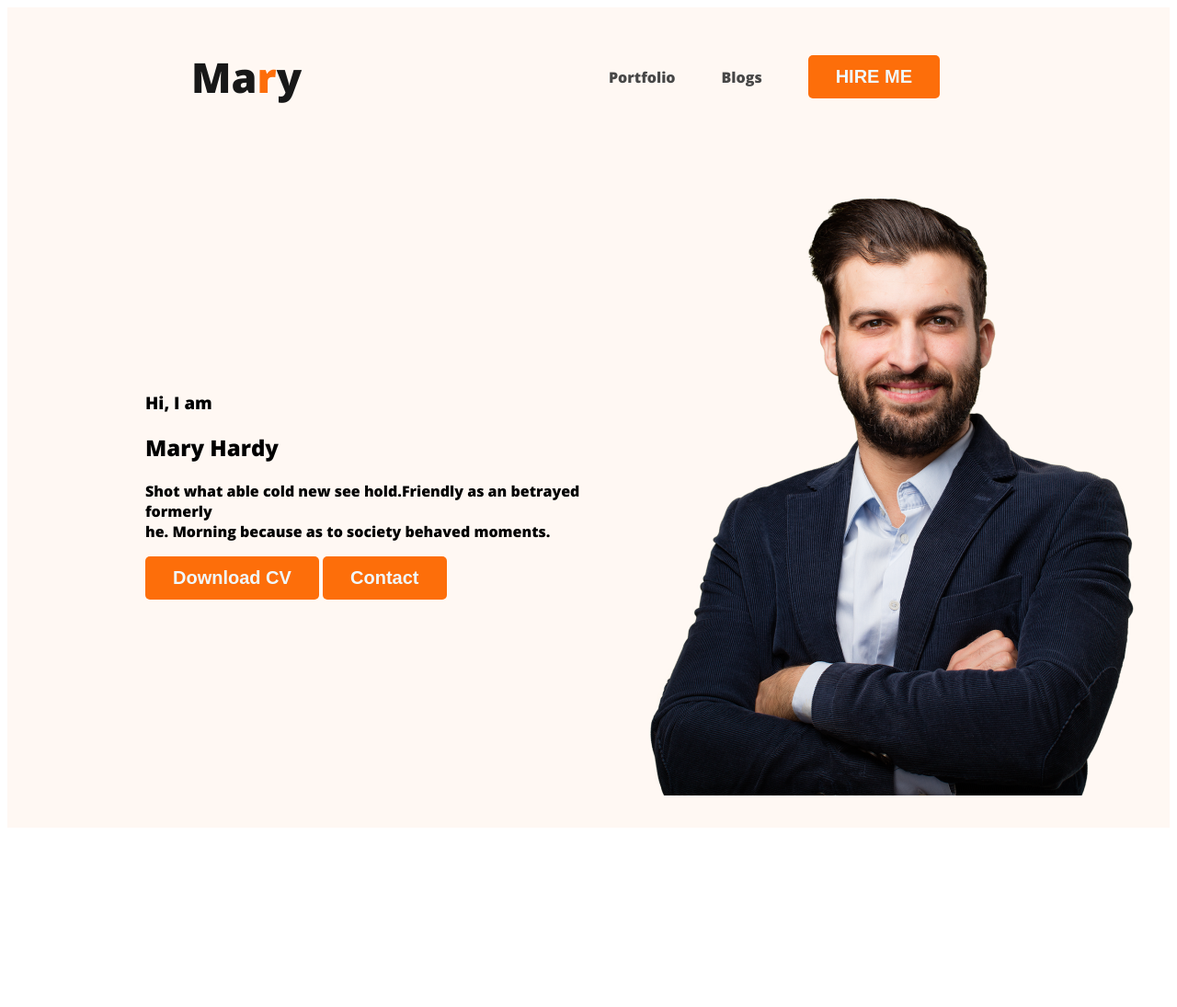
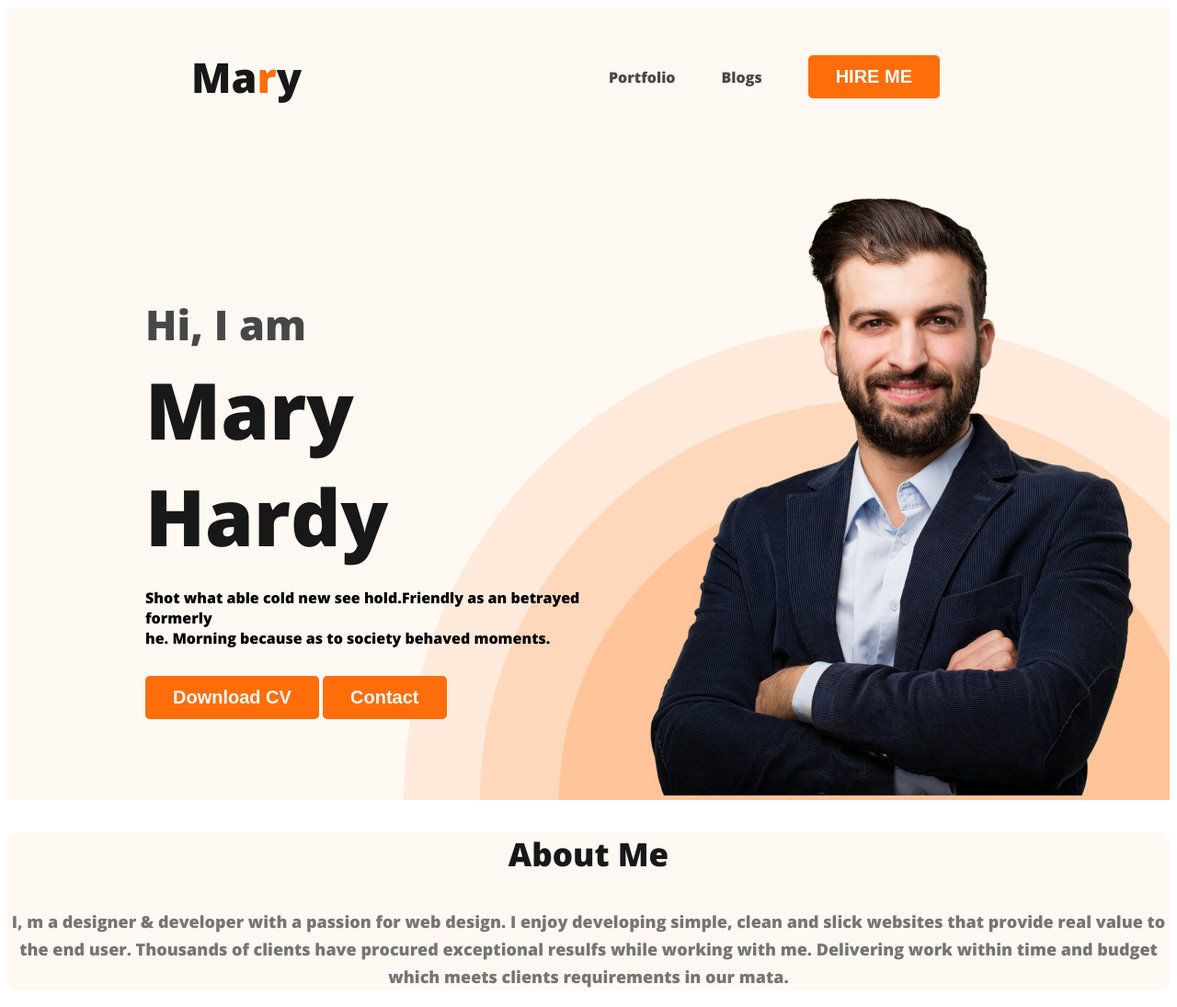
Before and after one commit to shahnoorRAhman/webdev-portfolio, a plain HTML site: page index.html in a window 1280 px wide. Shown: the whole page at 92% size. Before the commit the page ends 908 px from the top, so only its background shows below. Drawn offline with nearby package versions, Linux system fonts and the light colour scheme.

Commit message:
about section 50% work done

```diff
--- a/CSS/style.css
+++ b/CSS/style.css
@@ -16,6 +16,22 @@ body {
     font-size: 20px;
     font-weight: 700;
     padding: 12px 30px;
+}
+
+.section-title {
+    color: #181818;
+    text-align: center;
+    font-size: 35px;
+    font-weight: 700;
+}
+
+.section-description {
+    color: #757575;
+    text-align: center;
+    font-size: 18px;
+    font-weight: 400;
+    line-height: 30px;
+    /* 166.667% */
 }
 
 /* nav related style */
@@ -50,15 +66,47 @@ nav a {
 /* header related styles */
 .header {
     background: #FFF8F3;
+    background-image: url(../images/header_bg.png);
+    background-repeat: no-repeat;
+    background-position: bottom right;
 }
 
 .banner {
-    padding: 30px 30px 30px 150px;
+    padding: 30px 30px 0px 150px;
     display: flex;
     align-items: center;
+    justify-content: space-between;
 }
 
 .profile-pic {
     width: 584px;
 
 }
+
+.banner-greeting {
+
+    color: var(--dark-02, #474747);
+    font-size: 45px;
+    font-weight: 600;
+    margin-bottom: 0;
+}
+
+.banner-title {
+    color: var(--dark-01, #181818);
+    font-size: 85px;
+    font-weight: 700;
+    margin-top: 4px;
+    margin-bottom: 20px;
+}
+
+.banner-para {
+    margin-bottom: 30px;
+}
+
+/* main menu related styles  */
+/* about section start */
+.about {
+    border-radius: 10px;
+    background: #FFF8F3;
+    margin-top: 130px 0px;
+}
--- a/index.html
+++ b/index.html
@@ -23,10 +23,11 @@
         </nav>
 
         <section class="banner">
-            <div>
+            <div class="banner-content">
                 <h3 class="banner-greeting">Hi, I am</h3>
                 <h1 class="banner-title">Mary Hardy</h1>
-                <p>Shot what able cold new see hold.Friendly as an betrayed formerly <br>he. Morning because as to
+                <p class="banner-para">Shot what able cold new see hold.Friendly as an betrayed formerly <br>he. Morning
+                    because as to
                     society
                     behaved moments.</p>
                 <button class="btn-primary">Download CV</button>
@@ -41,7 +42,13 @@
 
 
     <main>
-
+        <section class="about">
+            <h3 class="section-title">About Me</h3>
+            <p class="section-description">I, m a designer & developer with a passion for web design. I enjoy developing
+                simple, clean and slick websites that provide real value to the end user. Thousands of clients have
+                procured exceptional resulfs while working with me. Delivering work within time and budget which meets
+                clients requirements in our mata.</p>
+        </section>
     </main>
     <footer>
 
```
